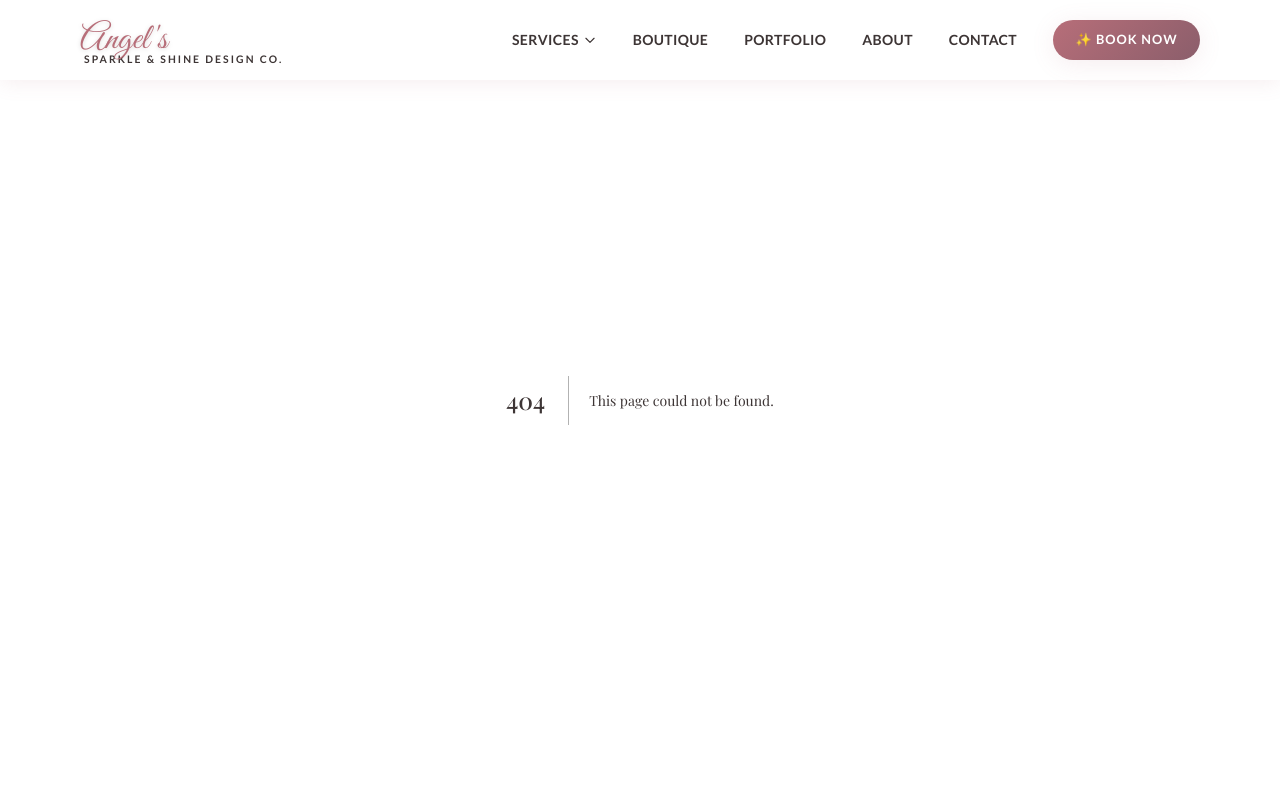
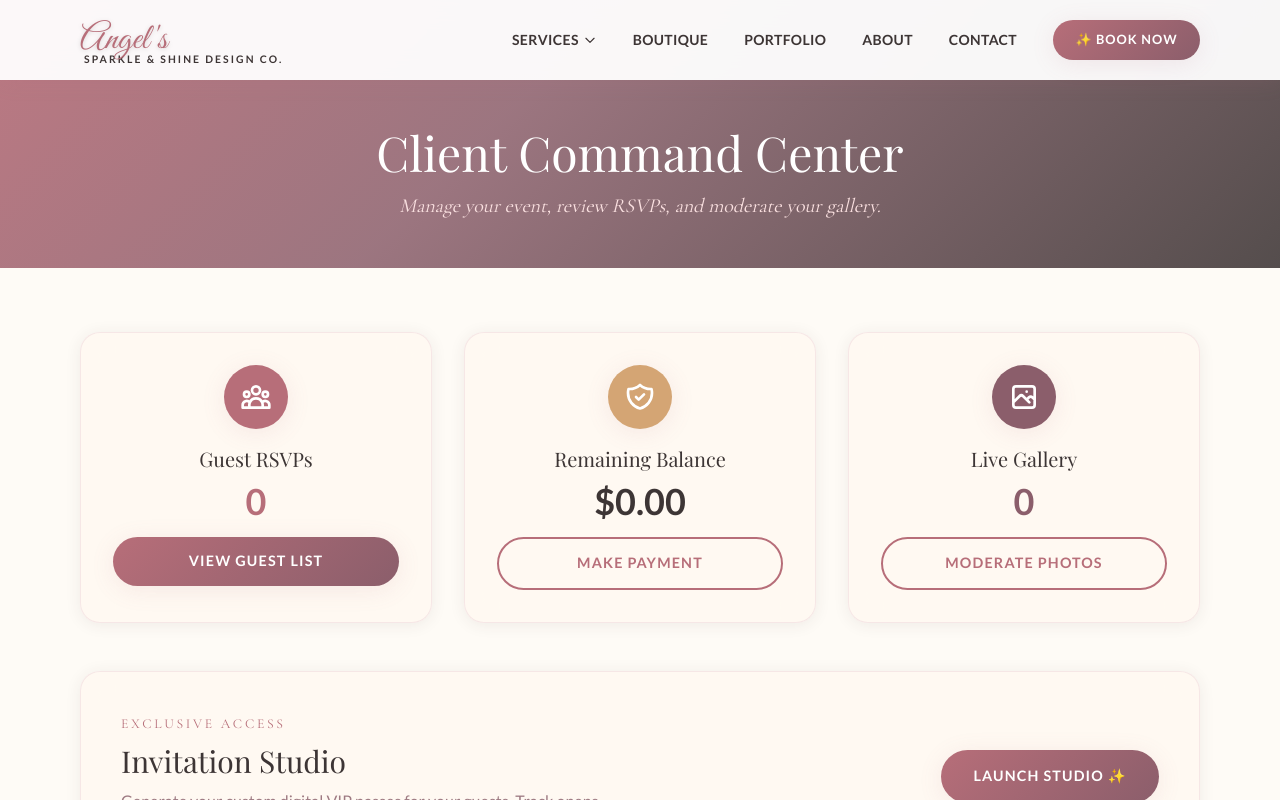
Before and after one commit to soulfoodvibe-n8n-pipeline/sparkeshinedesign, a Next.js app: page /client-portal in a window 1280 px wide. Before the commit this address had no page. Shown: the top 800 px of the page. Built offline with nearby package versions, Linux system fonts and the light colour scheme.

Commit message:
feat: scaffold Supabase utilities, Sanity event schemas, and Client Dashboard UI

```diff
--- /dev/null
+++ b/app/client-portal/page.tsx
@@ -0,0 +1,88 @@
+"use client";
+
+import { motion } from "framer-motion";
+
+export default function ClientPortal() {
+  return (
+    <div style={{ background: "var(--color-warm-white)", minHeight: "100vh" }}>
+      {/* Header */}
+      <section className="pt-32 pb-12 bg-hero-gradient text-center">
+        <div className="container-glam relative z-10">
+          <motion.h1
+            className="font-display text-4xl md:text-5xl text-white mb-4"
+            initial={{ opacity: 0, y: 20 }} animate={{ opacity: 1, y: 0 }} transition={{ duration: 0.6 }}
+          >
+            Client Command Center
+          </motion.h1>
+          <motion.p
+            className="font-editorial text-xl italic text-[var(--color-blush-light)]"
+            initial={{ opacity: 0 }} animate={{ opacity: 1 }} transition={{ delay: 0.3 }}
+          >
+            Manage your event, review RSVPs, and moderate your gallery.
+          </motion.p>
+        </div>
+      </section>
+
+      {/* Dashboard Grid */}
+      <section className="py-16">
+        <div className="container-glam max-w-5xl">
+
+          <div className="grid grid-cols-1 md:grid-cols-3 gap-8">
+
+            {/* Widget 1: RSVPs */}
+            <div className="glass-card p-8 flex flex-col items-center text-center">
+              <div className="w-16 h-16 rounded-full bg-[var(--color-rose-gold)] flex items-center justify-center text-white mb-4 shadow-soft">
+                <svg className="w-8 h-8" fill="none" viewBox="0 0 24 24" stroke="currentColor">
+                  <path strokeLinecap="round" strokeLinejoin="round" strokeWidth={2} d="M17 20h5v-2a3 3 0 00-5.356-1.857M17 20H7m10 0v-2c0-.656-.126-1.283-.356-1.857M7 20H2v-2a3 3 0 015.356-1.857M7 20v-2c0-.656.126-1.283.356-1.857m0 0a5.002 5.002 0 019.288 0M15 7a3 3 0 11-6 0 3 3 0 016 0zm6 3a2 2 0 11-4 0 2 2 0 014 0zM7 10a2 2 0 11-4 0 2 2 0 014 0z" />
+                </svg>
+              </div>
+              <h3 className="font-display text-xl text-[var(--color-charcoal)] mb-2">Guest RSVPs</h3>
+              <p className="font-body text-4xl font-bold text-[var(--color-rose-gold)] mb-4">0</p>
+              <button className="btn-glam w-full text-sm py-2">View Guest List</button>
+            </div>
+
+            {/* Widget 2: Financials */}
+            <div className="glass-card p-8 flex flex-col items-center text-center">
+              <div className="w-16 h-16 rounded-full bg-[var(--color-champagne)] flex items-center justify-center text-white mb-4 shadow-soft">
+                <svg className="w-8 h-8" fill="none" viewBox="0 0 24 24" stroke="currentColor">
+                  <path strokeLinecap="round" strokeLinejoin="round" strokeWidth={2} d="M9 12l2 2 4-4m5.618-4.016A11.955 11.955 0 0112 2.944a11.955 11.955 0 01-8.618 3.04A12.02 12.02 0 003 9c0 5.591 3.824 10.29 9 11.622 5.176-1.332 9-6.03 9-11.622 0-1.042-.133-2.052-.382-3.016z" />
+                </svg>
+              </div>
+              <h3 className="font-display text-xl text-[var(--color-charcoal)] mb-2">Remaining Balance</h3>
+              <p className="font-body text-4xl font-bold text-[var(--color-charcoal)] mb-4">$0.00</p>
+              <button className="btn-glam-outline w-full text-sm py-2 border-[var(--color-champagne)] text-[var(--color-champagne)] hover:bg-[var(--color-champagne)] hover:text-white">Make Payment</button>
+            </div>
+
+            {/* Widget 3: Live Gallery */}
+            <div className="glass-card p-8 flex flex-col items-center text-center">
+              <div className="w-16 h-16 rounded-full bg-[var(--color-mauve)] flex items-center justify-center text-white mb-4 shadow-soft">
+                <svg className="w-8 h-8" fill="none" viewBox="0 0 24 24" stroke="currentColor">
+                  <path strokeLinecap="round" strokeLinejoin="round" strokeWidth={2} d="M4 16l4.586-4.586a2 2 0 012.828 0L16 16m-2-2l1.586-1.586a2 2 0 012.828 0L20 14m-6-6h.01M6 20h12a2 2 0 002-2V6a2 2 0 00-2-2H6a2 2 0 00-2 2v12a2 2 0 002 2z" />
+                </svg>
+              </div>
+              <h3 className="font-display text-xl text-[var(--color-charcoal)] mb-2">Live Gallery</h3>
+              <p className="font-body text-4xl font-bold text-[var(--color-mauve)] mb-4">0</p>
+              <button className="btn-glam-outline w-full text-sm py-2 border-[var(--color-mauve)] text-[var(--color-mauve)] hover:bg-[var(--color-mauve)] hover:text-white">Moderate Photos</button>
+            </div>
+
+          </div>
+
+          {/* Invitation Studio Banner */}
+          <div className="mt-12 glass-card p-10 flex flex-col md:flex-row items-center justify-between gap-8 border-l-4 border-[var(--color-rose-gold)]">
+            <div>
+              <span className="section-label mb-2">Exclusive Access</span>
+              <h2 className="font-display text-3xl text-[var(--color-charcoal)] mb-2">Invitation Studio</h2>
+              <p className="font-body text-[var(--color-muted)] max-w-lg">
+                Generate your custom digital VIP passes for your guests. Track opens, collect RSVPs, and manage your custom merch store link.
+              </p>
+            </div>
+            <button className="btn-glam whitespace-nowrap">
+              Launch Studio ✨
+            </button>
+          </div>
+
+        </div>
+      </section>
+    </div>
+  );
+}
--- /dev/null
+++ b/lib/supabase/client.ts
@@ -0,0 +1,8 @@
+import { createBrowserClient } from '@supabase/ssr'
+
+export function createClient() {
+  return createBrowserClient(
+    process.env.NEXT_PUBLIC_SUPABASE_URL!,
+    process.env.NEXT_PUBLIC_SUPABASE_ANON_KEY!
+  )
+}
--- /dev/null
+++ b/lib/supabase/server.ts
@@ -0,0 +1,29 @@
+import { createServerClient, type CookieOptions } from '@supabase/ssr'
+import { cookies } from 'next/headers'
+
+export async function createClient() {
+  const cookieStore = await cookies()
+
+  return createServerClient(
+    process.env.NEXT_PUBLIC_SUPABASE_URL!,
+    process.env.NEXT_PUBLIC_SUPABASE_ANON_KEY!,
+    {
+      cookies: {
+        getAll() {
+          return cookieStore.getAll()
+        },
+        setAll(cookiesToSet) {
+          try {
+            cookiesToSet.forEach(({ name, value, options }) =>
+              cookieStore.set(name, value, options)
+            )
+          } catch {
+            // The `setAll` method was called from a Server Component.
+            // This can be ignored if you have middleware refreshing
+            // user sessions.
+          }
+        },
+      },
+    }
+  )
+}
--- a/package.json
+++ b/package.json
@@ -14,6 +14,8 @@
     "@sanity/image-url": "^2.1.1",
     "@sanity/vision": "^5.22.0",
     "@stripe/stripe-js": "^9.3.1",
+    "@supabase/ssr": "^0.10.2",
+    "@supabase/supabase-js": "^2.105.1",
     "framer-motion": "^12.38.0",
     "next": "16.2.4",
     "next-sanity": "^12.3.0",
--- /dev/null
+++ b/sanity/schemaTypes/eventMerch.ts
@@ -0,0 +1,47 @@
+import { defineField, defineType } from 'sanity'
+
+export default defineType({
+  name: 'eventMerch',
+  title: 'Event Exclusive Merch',
+  type: 'document',
+  fields: [
+    defineField({
+      name: 'name',
+      title: 'Product Name',
+      type: 'string',
+      validation: (Rule) => Rule.required(),
+    }),
+    defineField({
+      name: 'eventPage',
+      title: 'Linked Event',
+      type: 'reference',
+      to: [{ type: 'eventPage' }],
+      description: 'Which event is this merch exclusively for?',
+      validation: (Rule) => Rule.required(),
+    }),
+    defineField({
+      name: 'price',
+      title: 'Price ($)',
+      type: 'number',
+      validation: (Rule) => Rule.required().positive(),
+    }),
+    defineField({
+      name: 'image',
+      title: 'Product Image',
+      type: 'image',
+      options: { hotspot: true },
+      validation: (Rule) => Rule.required(),
+    }),
+    defineField({
+      name: 'description',
+      title: 'Description',
+      type: 'text',
+    }),
+    defineField({
+      name: 'stripePriceId',
+      title: 'Stripe Price ID',
+      type: 'string',
+      description: 'Required for checkout processing.',
+    }),
+  ],
+})
--- /dev/null
+++ b/sanity/schemaTypes/eventPage.ts
@@ -0,0 +1,76 @@
+import { defineField, defineType } from 'sanity'
+
+export default defineType({
+  name: 'eventPage',
+  title: 'Client Event Pages',
+  type: 'document',
+  fields: [
+    defineField({
+      name: 'clientName',
+      title: 'Client / Event Name',
+      type: 'string',
+      validation: (Rule) => Rule.required(),
+    }),
+    defineField({
+      name: 'slug',
+      title: 'Unique URL Slug',
+      type: 'slug',
+      options: {
+        source: 'clientName',
+        maxLength: 96,
+      },
+      validation: (Rule) => Rule.required(),
+    }),
+    defineField({
+      name: 'date',
+      title: 'Event Date',
+      type: 'datetime',
+      validation: (Rule) => Rule.required(),
+    }),
+    defineField({
+      name: 'location',
+      title: 'Venue / Location',
+      type: 'string',
+    }),
+    defineField({
+      name: 'heroImage',
+      title: 'Hero Banner Image',
+      type: 'image',
+      options: {
+        hotspot: true,
+      },
+    }),
+    defineField({
+      name: 'welcomeMessage',
+      title: 'Welcome Message',
+      type: 'text',
+      description: 'A personal message to guests visiting the event page.',
+    }),
+    defineField({
+      name: 'itinerary',
+      title: 'Event Itinerary',
+      type: 'array',
+      of: [
+        {
+          type: 'object',
+          fields: [
+            { name: 'time', type: 'string', title: 'Time' },
+            { name: 'activity', type: 'string', title: 'Activity' },
+          ],
+        },
+      ],
+    }),
+    defineField({
+      name: 'allowTipping',
+      title: 'Enable Digital Tip Jar?',
+      type: 'boolean',
+      initialValue: true,
+    }),
+    defineField({
+      name: 'supabaseEventId',
+      title: 'Supabase Event ID',
+      type: 'string',
+      description: 'Used to link this Sanity content with the Supabase database (for RSVPs and Gallery).',
+    }),
+  ],
+})
--- a/sanity/schemaTypes/index.ts
+++ b/sanity/schemaTypes/index.ts
@@ -3,10 +3,14 @@ import { portfolioEvent } from './portfolioEvent'
 import { serviceCategory } from './serviceCategory'
 import { product } from './product'
 import { merchCategory } from './merchCategory'
+import eventPage from './eventPage'
+import eventMerch from './eventMerch'
 
 export const schemaTypes: SchemaTypeDefinition[] = [
   portfolioEvent,
   serviceCategory,
   product,
   merchCategory,
+  eventPage,
+  eventMerch,
 ]
```
Also changed, not shown: 1 other file (tests, documents, lock files or other folders).
